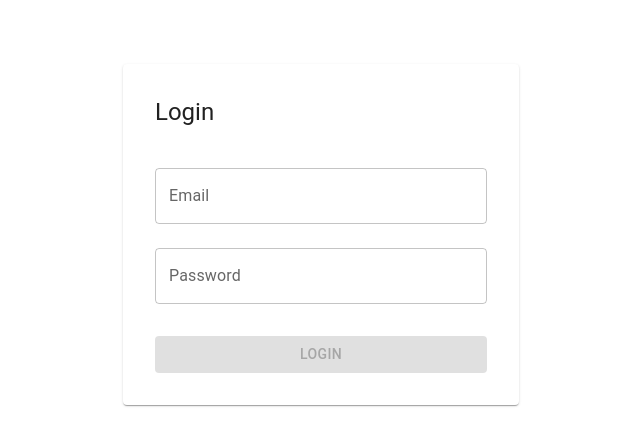
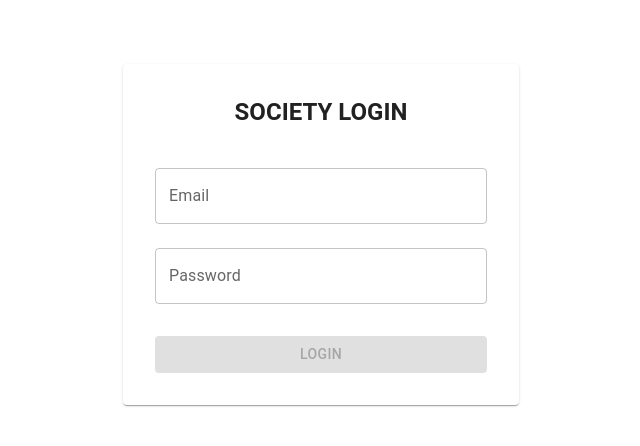
Before and after one commit to NIRU0802/society-management, a Next.js app: page /login in a window 1280 px wide. Shown: the top 446 px of the page, without its empty margins (319-959 px from the left). Built offline with nearby package versions, Linux system fonts and the light colour scheme; no server answers.

Commit message:
login page style

```diff
--- a/app/login/page.tsx
+++ b/app/login/page.tsx
@@ -69,8 +69,8 @@ export default function LoginPage() {
   return (
     <Container maxWidth="xs" sx={{ mt: 8 }}>
       <Paper sx={{ p: 4 }}>
-        <Typography variant="h5" mb={3}>
-          Login
+        <Typography variant="h5" mb={3} align="center" fontWeight="bold" textTransform="uppercase">
+          Society Login
         </Typography>
 
         {error && (
```
